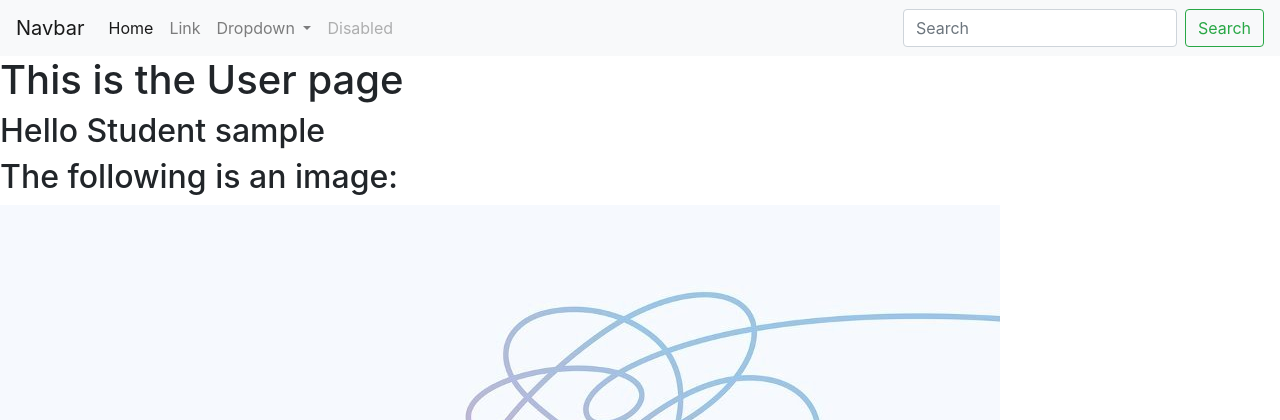
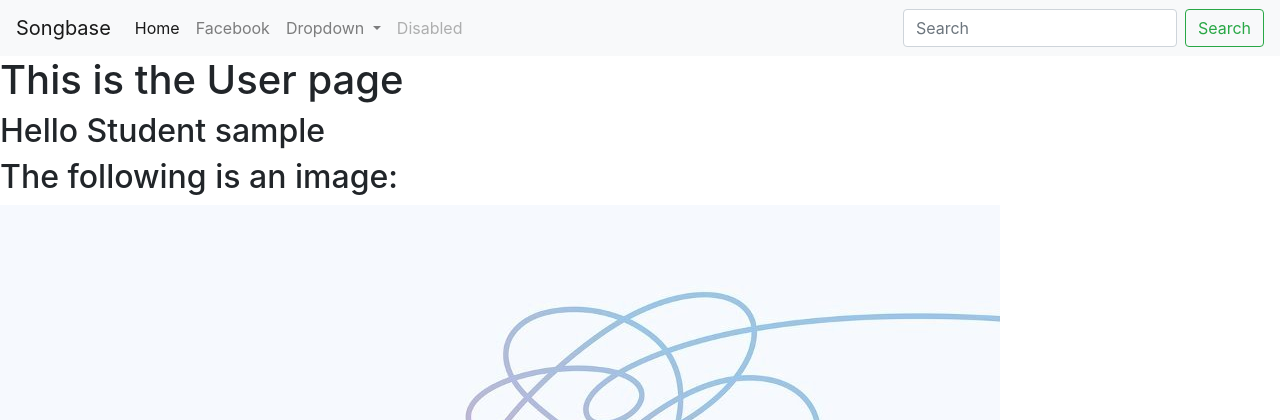
Before and after one commit to jhunyee/misy350-s18-exercises, a Flask app: a page that uses songbase/templates/user.html in a window 1280 px wide. Shown: the top 420 px of the page. Run offline with Flask 2, Linux system fonts and the light colour scheme; parts of the project's set-up code (start-up, migrations or seed data) failed here and were passed over; some libraries are stand-ins or nearby versions.

Commit message:
added base template

```diff
--- /dev/null
+++ b/songbase/templates/base.html
@@ -0,0 +1,62 @@
+<!doctype html>
+<html lang="en">
+
+<head>
+  <!-- Required meta tags -->
+  <meta charset="utf-8">
+  <meta name="viewport" content="width=device-width, initial-scale=1, shrink-to-fit=no">
+
+  <!-- Bootstrap CSS -->
+  <link rel="stylesheet" href="https://stackpath.bootstrapcdn.com/bootstrap/4.1.1/css/bootstrap.min.css" integrity="sha384-WskhaSGFgHYWDcbwN70/dfYBj47jz9qbsMId/iRN3ewGhXQFZCSftd1LZCfmhktB" crossorigin="anonymous">
+
+  <title>Songbase - {% block title %}{% endblock %}</title>
+</head>
+
+<body>
+  <nav class="navbar navbar-expand-lg navbar-light bg-light">
+    <a class="navbar-brand" href="#">Songbase</a>
+    <button class="navbar-toggler" type="button" data-toggle="collapse" data-target="#navbarSupportedContent" aria-controls="navbarSupportedContent" aria-expanded="false" aria-label="Toggle navigation">
+      <span class="navbar-toggler-icon"></span>
+    </button>
+
+    <div class="collapse navbar-collapse" id="navbarSupportedContent">
+      <ul class="navbar-nav mr-auto">
+        <li class="nav-item active">
+          <a class="nav-link" href="#">Home <span class="sr-only">(current)</span></a>
+        </li>
+        <li class="nav-item">
+          <a class="nav-link" href="http://facebook.com">Facebook</a>
+        </li>
+        <li class="nav-item dropdown">
+          <a class="nav-link dropdown-toggle" href="#" id="navbarDropdown" role="button" data-toggle="dropdown" aria-haspopup="true" aria-expanded="false">
+          Dropdown
+        </a>
+          <div class="dropdown-menu" aria-labelledby="navbarDropdown">
+            <a class="dropdown-item" href="#">Action</a>
+            <a class="dropdown-item" href="#">Another action</a>
+            <div class="dropdown-divider"></div>
+            <a class="dropdown-item" href="#">Something else here</a>
+          </div>
+        </li>
+        <li class="nav-item">
+          <a class="nav-link disabled" href="#">Disabled</a>
+        </li>
+      </ul>
+      <form class="form-inline my-2 my-lg-0">
+        <input class="form-control mr-sm-2" type="search" placeholder="Search" aria-label="Search">
+        <button class="btn btn-outline-success my-2 my-sm-0" type="submit">Search</button>
+      </form>
+    </div>
+  </nav>
+
+  {% block content %}
+  {% endblock %}
+
+  <!-- Optional JavaScript -->
+  <!-- jQuery first, then Popper.js, then Bootstrap JS -->
+  <script src="https://code.jquery.com/jquery-3.3.1.slim.min.js" integrity="sha384-q8i/X+965DzO0rT7abK41JStQIAqVgRVzpbzo5smXKp4YfRvH+8abtTE1Pi6jizo" crossorigin="anonymous"></script>
+  <script src="https://cdnjs.cloudflare.com/ajax/libs/popper.js/1.14.3/umd/popper.min.js" integrity="sha384-ZMP7rVo3mIykV+2+9J3UJ46jBk0WLaUAdn689aCwoqbBJiSnjAK/l8WvCWPIPm49" crossorigin="anonymous"></script>
+  <script src="https://stackpath.bootstrapcdn.com/bootstrap/4.1.1/js/bootstrap.min.js" integrity="sha384-smHYKdLADwkXOn1EmN1qk/HfnUcbVRZyYmZ4qpPea6sjB/pTJ0euyQp0Mk8ck+5T" crossorigin="anonymous"></script>
+</body>
+
+</html>
--- a/songbase/templates/user.html
+++ b/songbase/templates/user.html
@@ -1,67 +1,14 @@
-<!doctype html>
-<html lang="en">
-  <head>
-    <!-- Required meta tags -->
-    <meta charset="utf-8">
-    <meta name="viewport" content="width=device-width, initial-scale=1, shrink-to-fit=no">
+{% extends "base.html" %}
+{% block title%} Users {% endblock %}
 
-    <!-- Bootstrap CSS -->
-    <link rel="stylesheet" href="https://stackpath.bootstrapcdn.com/bootstrap/4.1.1/css/bootstrap.min.css" integrity="sha384-WskhaSGFgHYWDcbwN70/dfYBj47jz9qbsMId/iRN3ewGhXQFZCSftd1LZCfmhktB" crossorigin="anonymous">
+{% block content %}
 
-    <title>Hello, world!</title>
-  </head>
-  <body>
-    <nav class="navbar navbar-expand-lg navbar-light bg-light">
-  <a class="navbar-brand" href="#">Navbar</a>
-  <button class="navbar-toggler" type="button" data-toggle="collapse" data-target="#navbarSupportedContent" aria-controls="navbarSupportedContent" aria-expanded="false" aria-label="Toggle navigation">
-    <span class="navbar-toggler-icon"></span>
-  </button>
+<h1>This is the User page</h1>
+{# this is the comment for template #} {% if uname == "harry" %}
+<h2>Hello Professor!</h2> {% else %}
+<h2>Hello Student {{uname}}</h2> {% endif %}
 
-  <div class="collapse navbar-collapse" id="navbarSupportedContent">
-    <ul class="navbar-nav mr-auto">
-      <li class="nav-item active">
-        <a class="nav-link" href="#">Home <span class="sr-only">(current)</span></a>
-      </li>
-      <li class="nav-item">
-        <a class="nav-link" href="#">Link</a>
-      </li>
-      <li class="nav-item dropdown">
-        <a class="nav-link dropdown-toggle" href="#" id="navbarDropdown" role="button" data-toggle="dropdown" aria-haspopup="true" aria-expanded="false">
-          Dropdown
-        </a>
-        <div class="dropdown-menu" aria-labelledby="navbarDropdown">
-          <a class="dropdown-item" href="#">Action</a>
-          <a class="dropdown-item" href="#">Another action</a>
-          <div class="dropdown-divider"></div>
-          <a class="dropdown-item" href="#">Something else here</a>
-        </div>
-      </li>
-      <li class="nav-item">
-        <a class="nav-link disabled" href="#">Disabled</a>
-      </li>
-    </ul>
-    <form class="form-inline my-2 my-lg-0">
-      <input class="form-control mr-sm-2" type="search" placeholder="Search" aria-label="Search">
-      <button class="btn btn-outline-success my-2 my-sm-0" type="submit">Search</button>
-    </form>
-  </div>
-</nav>
-    <h1>This is the User page</h1>
-    {# this is the comment for template #}
-    {% if uname == "harry" %}
-      <h2>Hello Professor!</h2>
-    {% else %}
-      <h2>Hello Student {{uname}}</h2>
-    {% endif %}
+<h2>The following is an image: </h2>
+<img src="{{url_for('static', filename='img/LY.jpg') }}" alt="">
 
-    <h2>The following is an image: </h2>
-    <img src="{{url_for('static', filename='img/LY.jpg') }}" alt="">
-
-
-    <!-- Optional JavaScript -->
-    <!-- jQuery first, then Popper.js, then Bootstrap JS -->
-    <script src="https://code.jquery.com/jquery-3.3.1.slim.min.js" integrity="sha384-q8i/X+965DzO0rT7abK41JStQIAqVgRVzpbzo5smXKp4YfRvH+8abtTE1Pi6jizo" crossorigin="anonymous"></script>
-    <script src="https://cdnjs.cloudflare.com/ajax/libs/popper.js/1.14.3/umd/popper.min.js" integrity="sha384-ZMP7rVo3mIykV+2+9J3UJ46jBk0WLaUAdn689aCwoqbBJiSnjAK/l8WvCWPIPm49" crossorigin="anonymous"></script>
-    <script src="https://stackpath.bootstrapcdn.com/bootstrap/4.1.1/js/bootstrap.min.js" integrity="sha384-smHYKdLADwkXOn1EmN1qk/HfnUcbVRZyYmZ4qpPea6sjB/pTJ0euyQp0Mk8ck+5T" crossorigin="anonymous"></script>
-  </body>
-</html>
+{% endblock %}
```
Also changed, not shown: songbase/templates/index.html (+5 -56 lines).
